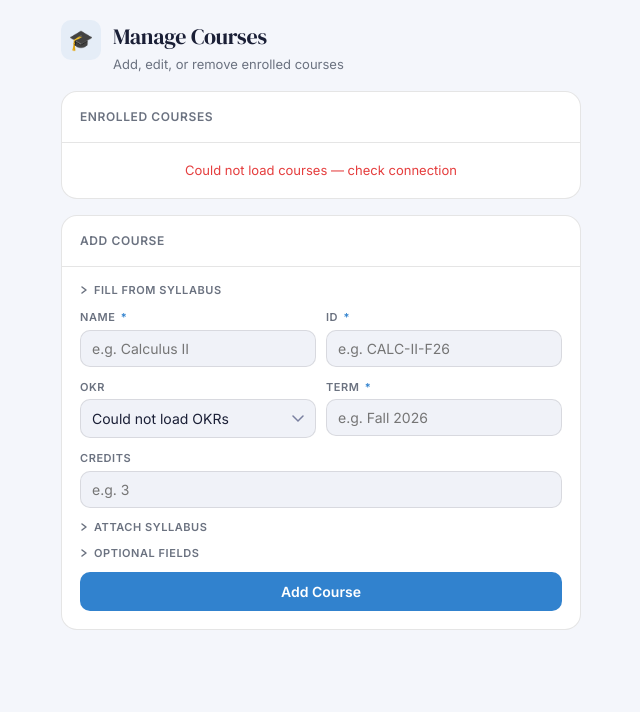
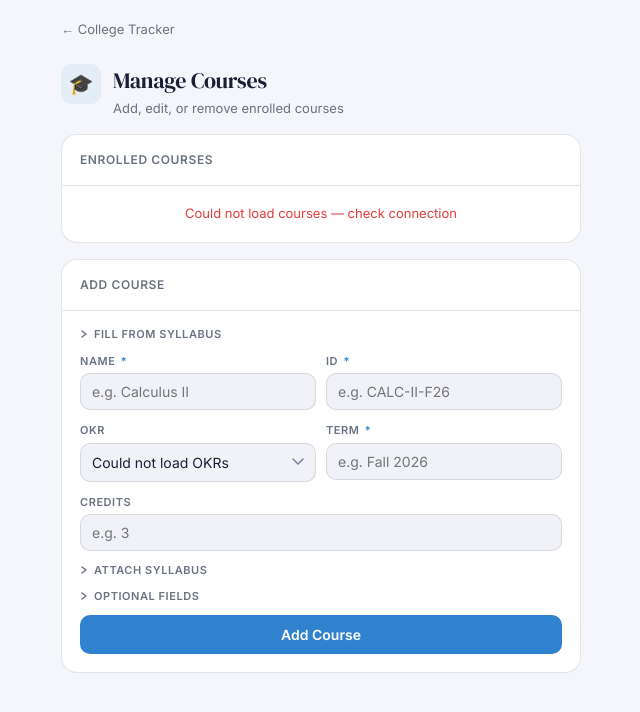
Before and after one commit to asiakay/college-tracker, a website: page public/manage-courses.html in a window 1280 px wide. Shown: the whole page, without its empty margins (319-959 px from the left). Drawn offline with nearby package versions, Linux system fonts and the light colour scheme; no server answers.

Commit message:
fix: add back-to-home link on manage-courses page (#32)
Adds a muted "← College Tracker" link above the page header so users
can return to index.html without the browser back button.


Claude-Session: https://claude.ai/code/session_01SAveoDewnWx4ZbnfrEgX17

Co-authored-by: Claude <noreply@anthropic.com>

```diff
--- a/public/manage-courses.html
+++ b/public/manage-courses.html
@@ -94,6 +94,16 @@
   }
 
   .header-text p { font-size: 13px; color: var(--muted); margin-top: 2px; }
+
+  .back-link {
+    display: block;
+    width: 100%; max-width: 520px;
+    font-size: 13px;
+    color: var(--muted);
+    text-decoration: none;
+    margin-bottom: 8px;
+  }
+  .back-link:hover { color: var(--accent); }
 
   .card {
     width: 100%; max-width: 520px;
@@ -343,6 +353,7 @@
 </head>
 <body>
 
+<a href="index.html" class="back-link">← College Tracker</a>
 <header class="page-header">
   <div class="header-icon">🎓</div>
   <div class="header-text">
```
